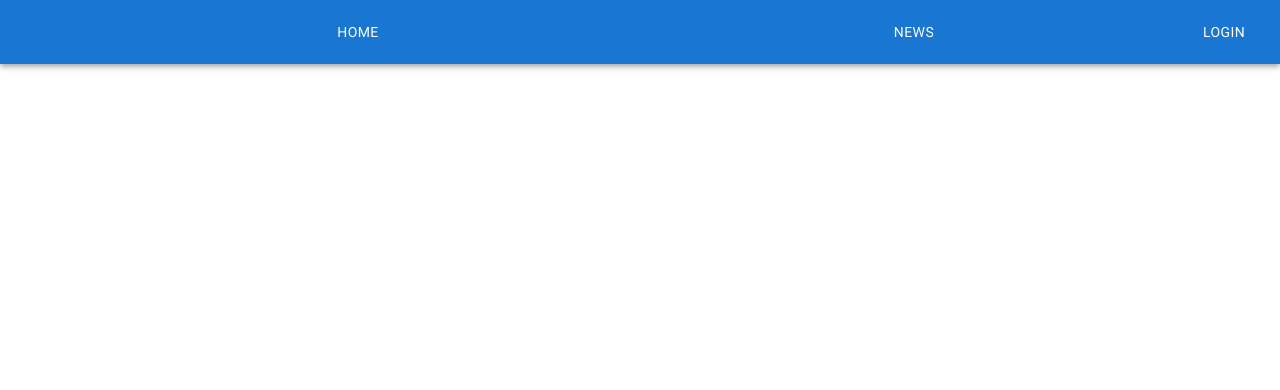
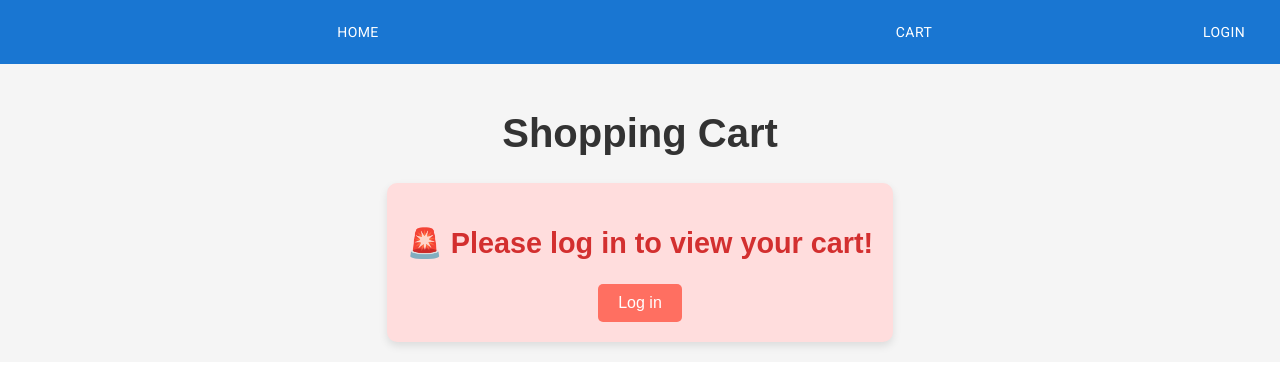
Before and after one commit to mohammadOthman126/Graduation_Pro2, a React (Create React App) app in the folder app/: page /Cart in a window 1280 px wide. Before the commit this address had no page. Shown: the top 390 px of the page. Built offline with nearby package versions, Linux system fonts and the light colour scheme; some icons are missing.

Commit message:
add cart 2st

```diff
--- a/app/src/App.js
+++ b/app/src/App.js
@@ -3,7 +3,7 @@ import './App.css';
 import { BrowserRouter as Router, Routes, Route } from 'react-router-dom';
 import ButtonAppBar from './component/navBar';
 import Home from './component/Home';
-import Hello from './component/Hello';
+import Cart from './component/Cart';
 import CredentialsSignInPage from './component/Login';
 import Register from './component/register';
 import Account from './component/account';
@@ -14,7 +14,7 @@ function App() {
       <ButtonAppBar />
       <Routes>
         <Route path="/" element={<Home />} />
-        <Route path="/hello" element={<Hello />} />
+        <Route path="/Cart" element={<Cart />} />
         <Route path="/login" element={< CredentialsSignInPage/>} />
         <Route path="/register" element={<Register />} />
         <Route path="/account" element={<Account />} />
--- /dev/null
+++ b/app/src/component/Cart.js
@@ -0,0 +1,111 @@
+import React, { useState, useEffect } from 'react';
+import './style/Cart.css'; // التنسيق الخاص بالصفحة
+
+const Cart = () => {
+  const [cart, setCart] = useState(null);
+  const [isLoggedIn, setIsLoggedIn] = useState(false);
+
+  useEffect(() => {
+    const token = localStorage.getItem('authToken');
+    if (token) {
+      setIsLoggedIn(true);
+      fetchCartData(token);
+    }
+  }, []);
+
+  const fetchCartData = async (token) => {
+    try {
+      const response = await fetch('http://localhost:5000/auth/getCart', {
+        method: 'GET',
+        headers: {
+          'Authorization': `Bearer ${token}`,
+        },
+      });
+      const data = await response.json();
+      if (data.destinations.length > 0) {
+        setCart(data);
+      } else {
+        setCart(null);
+      }
+    } catch (error) {
+      console.error('Error fetching cart:', error);
+    }
+  };
+
+  const handleLoginRedirect = () => {
+    window.location.href = '/login'; // قم بتوجيه المستخدم لصفحة تسجيل الدخول
+  };
+
+  return (
+    <div className="cart-page">
+      <header className="cart-header">
+        <h1>Shopping Cart</h1>
+      </header>
+
+      <div className="cart-content">
+        {!isLoggedIn ? (
+          <div className="login-message">
+            <h2>🚨 Please log in to view your cart!</h2>
+            <button onClick={handleLoginRedirect} className="login-btn">Log in</button>
+          </div>
+        ) : cart === null ? (
+          <div className="empty-cart">
+            <h2>Your cart is empty!</h2>
+            <p>It looks like you haven't added any destinations yet.</p>
+            <p>Start exploring and add some to your cart! 🌍</p>
+          </div>
+        ) : (
+          <div className="cart-items">
+            <h2>Your Cart:</h2>
+            <div className="items-list">
+              {cart.destinations.map((destination, index) => {
+                const totalCost = destination.averageCost * 7; // افترض 7 أيام، يمكنك تعديل هذا الرقم بناءً على المدخلات
+                return (
+                  <div className="cart-item" key={destination._id}>
+                    <div className="cart-item-header">
+                      <h3>{destination.name}</h3>
+                      <button className="remove-btn" onClick={() => removeFromCart(destination._id)}>
+                        🗑️ Remove
+                      </button>
+                    </div>
+                    <p>Categories: {destination.categories.join(', ')}</p>
+                    <p>Average Cost: ${destination.averageCost}</p>
+                    <p>Total Cost (7 days): ${totalCost}</p>
+                  </div>
+                );
+              })}
+            </div>
+            <button className="checkout-btn">Proceed to Checkout</button>
+          </div>
+        )}
+      </div>
+    </div>
+  );
+};
+
+// دالة إزالة الوجهة من السلة
+const removeFromCart = async (destinationId) => {
+  const token = localStorage.getItem('authToken');
+  if (!token) {
+    alert('You need to log in to remove an item from your cart');
+    return;
+  }
+
+  try {
+    const response = await fetch(`http://localhost:5000/auth/cart/removeFromCart/${destinationId}`, {
+      method: 'DELETE',
+      headers: {
+        'Authorization': `Bearer ${token}`,
+      },
+    });
+    const data = await response.json();
+    if (data.success) {
+      alert('Destination removed from cart!');
+      // قم بتحديث السلة بعد الحذف هنا
+    }
+  } catch (error) {
+    console.error('Error removing from cart:', error);
+  }
+};
+
+export default Cart;
--- a/app/src/component/Hello.js
+++ /dev/null
@@ -1,5 +0,0 @@
-import React from 'react';
-
-export default function Hello() {
-  return <h1>سلام عليكم! ✌️</h1>;
-}
--- a/app/src/component/navBar.js
+++ b/app/src/component/navBar.js
@@ -48,7 +48,7 @@ export default function ButtonAppBar() {
 
         <Box sx={{ flexGrow: 1, display: 'flex', justifyContent: 'space-around' }}>
           <Button  color="inherit"  component={Link}  to="/"  sx={{ mx: 2 }}   className="navbar-button"> Home   </Button>
-          <Button  color="inherit"  component={Link}  to="/hello"  sx={{ mx: 2 }}   className="navbar-button"> News   </Button>
+          <Button  color="inherit"  component={Link}  to="/Cart"  sx={{ mx: 2 }}   className="navbar-button"> Cart   </Button>
         </Box>
         {userToken ? (
   <Box sx={{ display: 'flex', alignItems: 'center' }}>
--- /dev/null
+++ b/app/src/component/style/Cart.css
@@ -0,0 +1,140 @@
+/* تنسيق الصفحة الرئيسية */
+.cart-page {
+    font-family: Arial, sans-serif;
+    padding: 20px;
+    background-color: #f5f5f5;
+  }
+
+  .cart-header {
+    text-align: center;
+    margin-bottom: 20px;
+  }
+
+  .cart-header h1 {
+    color: #333;
+    font-size: 2.5rem;
+  }
+
+  .cart-content {
+    display: flex;
+    justify-content: center;
+    align-items: center;
+    flex-direction: column;
+  }
+
+  /* رسالة تسجيل الدخول */
+  .login-message {
+    text-align: center;
+    background-color: #ffdddd;
+    padding: 20px;
+    border-radius: 10px;
+    box-shadow: 0 4px 8px rgba(0, 0, 0, 0.1);
+  }
+
+  .login-message h2 {
+    font-size: 1.8rem;
+    color: #d32f2f;
+  }
+
+  .login-btn {
+    background-color: #ff6f61;
+    padding: 10px 20px;
+    color: white;
+    border: none;
+    border-radius: 5px;
+    cursor: pointer;
+    font-size: 1rem;
+  }
+
+  .login-btn:hover {
+    background-color: #ff5733;
+  }
+
+  /* حالة السلة الفارغة */
+  .empty-cart {
+    text-align: center;
+    background-color: #fffae6;
+    padding: 30px;
+    border-radius: 10px;
+    box-shadow: 0 4px 8px rgba(0, 0, 0, 0.1);
+  }
+
+  .empty-cart h2 {
+    color: #ff9800;
+    font-size: 2rem;
+  }
+
+  .empty-cart p {
+    color: #333;
+    font-size: 1.2rem;
+  }
+
+  /* عرض عناصر السلة */
+  .cart-items {
+    width: 80%;
+    margin: 0 auto;
+  }
+
+  .cart-items h2 {
+    color: #333;
+    text-align: center;
+    font-size: 2rem;
+  }
+
+  .items-list {
+    display: flex;
+    flex-direction: column;
+    gap: 20px;
+  }
+
+  .cart-item {
+    background-color: #ffffff;
+    padding: 20px;
+    border-radius: 10px;
+    box-shadow: 0 4px 8px rgba(0, 0, 0, 0.1);
+  }
+
+  .cart-item-header {
+    display: flex;
+    justify-content: space-between;
+    align-items: center;
+  }
+
+  .cart-item-header h3 {
+    color: #333;
+    font-size: 1.5rem;
+  }
+
+  .remove-btn {
+    background-color: #f44336;
+    color: white;
+    padding: 5px 10px;
+    border: none;
+    border-radius: 5px;
+    cursor: pointer;
+  }
+
+  .remove-btn:hover {
+    background-color: #d32f2f;
+  }
+
+  .cart-item p {
+    color: #555;
+    font-size: 1rem;
+  }
+
+  .checkout-btn {
+    background-color: #4caf50;
+    color: white;
+    padding: 15px 30px;
+    border: none;
+    border-radius: 5px;
+    width: 100%;
+    font-size: 1.5rem;
+    margin-top: 30px;
+    cursor: pointer;
+  }
+
+  .checkout-btn:hover {
+    background-color: #388e3c;
+  }
```
